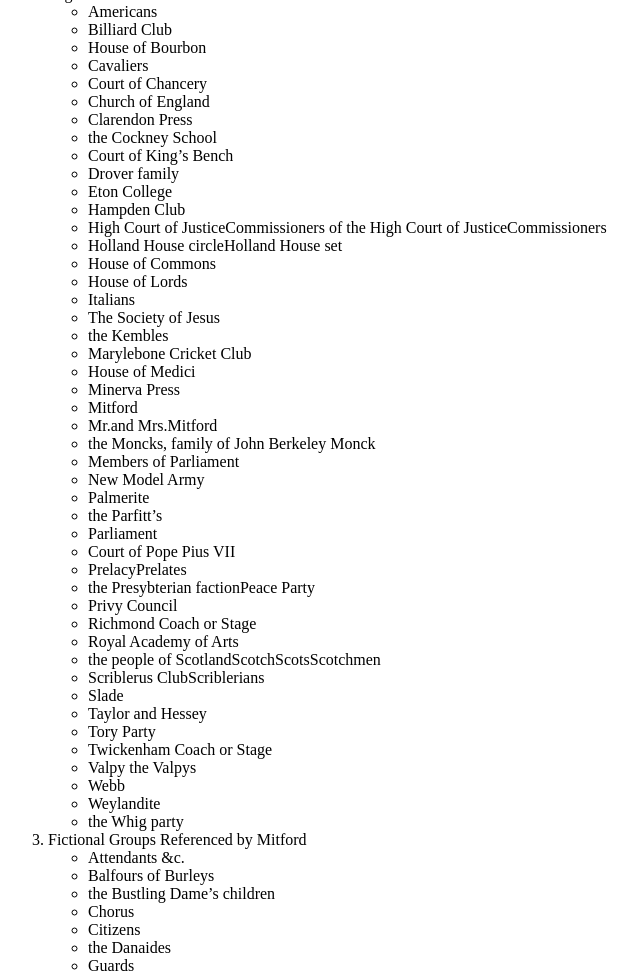
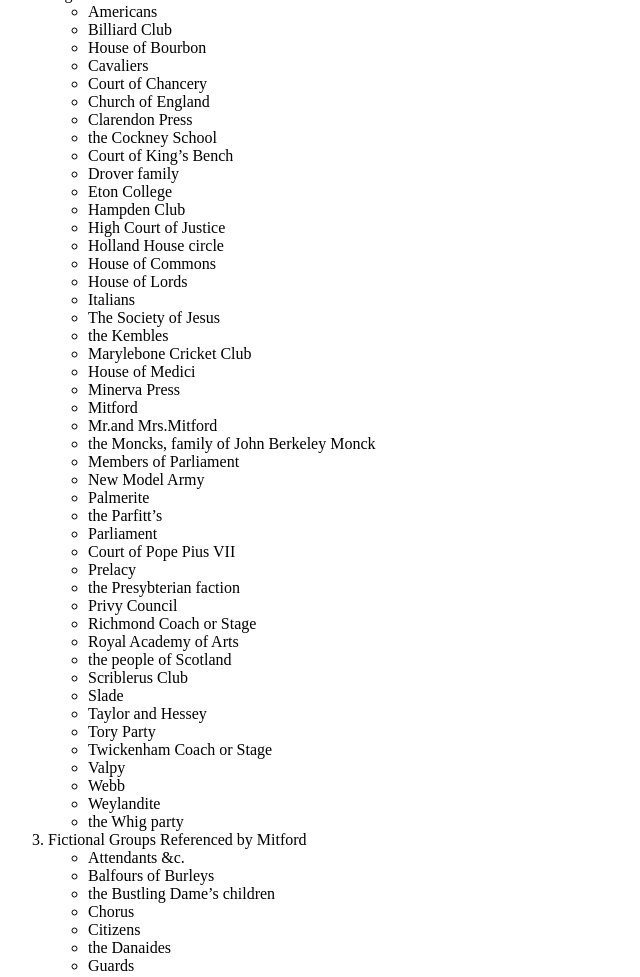
Before and after one commit to frabbitry/Fiona-Repo, a plain HTML site: page XSLT/xslt2/output.html in a window 1280 px wide. Shown: the part 517-1494 px from the top of the page, without its empty margins (0-640 px from the left). Drawn offline with Linux system fonts and the light colour scheme.

Commit message:
fixing xslt2

```diff
--- a/XSLT/xslt2/output.html
+++ b/XSLT/xslt2/output.html
@@ -52,8 +52,8 @@
                <li>Drover family</li>
                <li>Eton College</li>
                <li>Hampden Club</li>
-               <li>High Court of JusticeCommissioners of the High Court of JusticeCommissioners</li>
-               <li>Holland House circleHolland House set</li>
+               <li>High Court of Justice</li>
+               <li>Holland House circle</li>
                <li>House of Commons</li>
                <li>House of Lords</li>
                <li>Italians</li>
@@ -79,13 +79,13 @@
                <li>the Parfitt’s</li>
                <li>Parliament</li>
                <li>Court of Pope Pius VII</li>
-               <li>PrelacyPrelates</li>
-               <li>the Presybterian factionPeace Party</li>
+               <li>Prelacy</li>
+               <li>the Presybterian faction</li>
                <li>Privy Council</li>
                <li>Richmond Coach or Stage</li>
                <li>Royal Academy of Arts</li>
-               <li>the people of ScotlandScotchScotsScotchmen</li>
-               <li>Scriblerus ClubScriblerians</li>
+               <li>the people of Scotland</li>
+               <li>Scriblerus Club</li>
                <li>
                   Slade
 
@@ -95,7 +95,7 @@
                <li>Twickenham Coach or Stage</li>
                <li>
                   Valpy
-                  the Valpys
+
                </li>
                <li>
                   Webb
```
Also changed, not shown: 1 other file.
